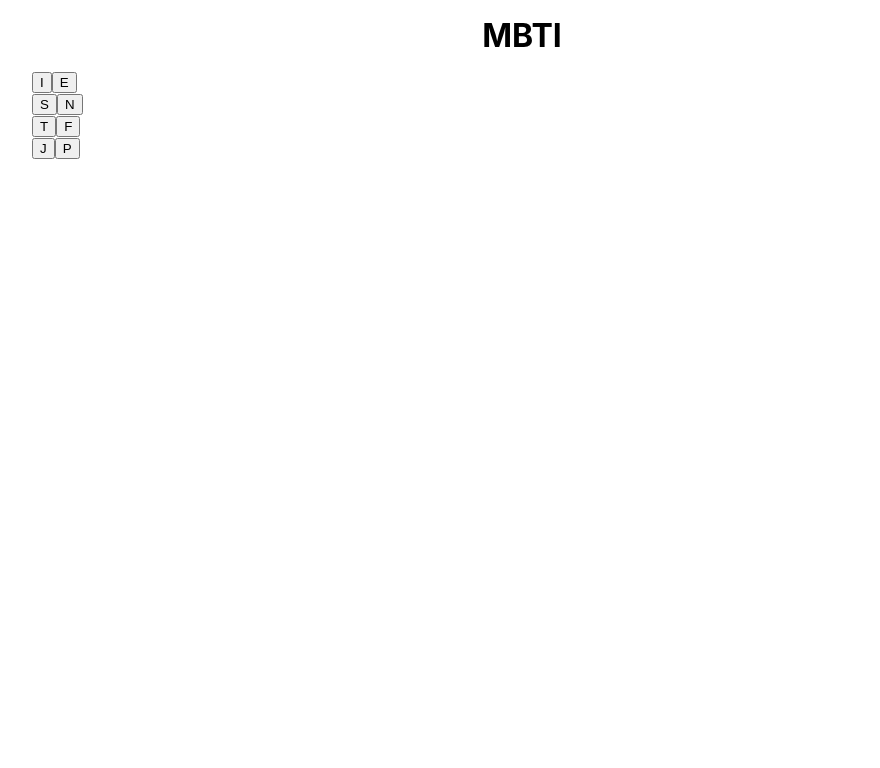
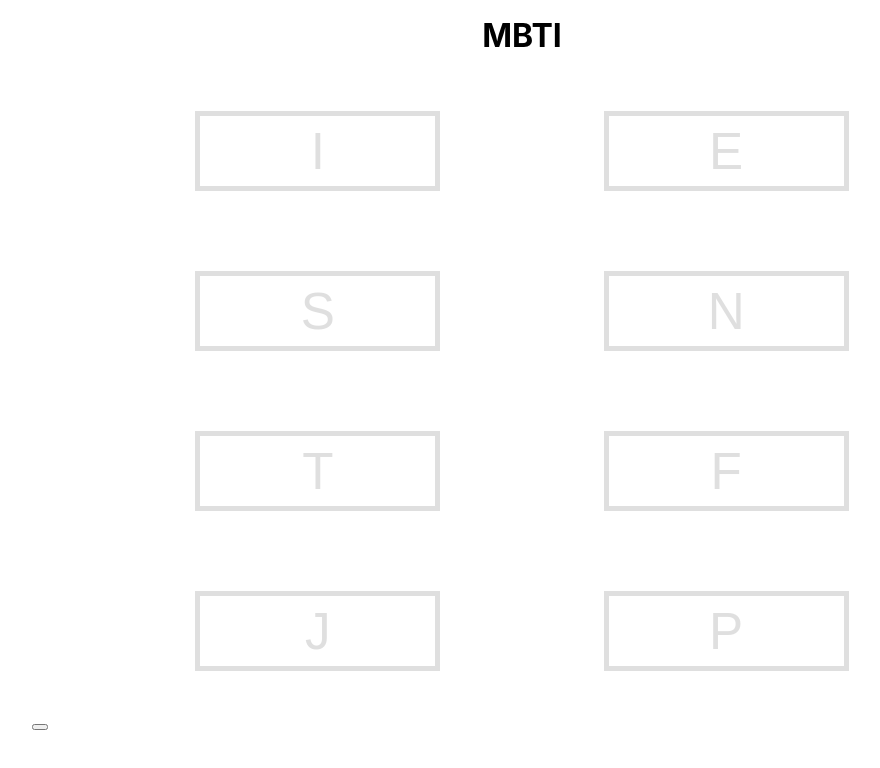
Before and after one commit to nerdchanii/mbti, a React (Vite) app: page /mymbti in a window 1280 px wide. Shown: the top 768 px of the page, without its empty margins (118-998 px from the left). Built offline with nearby package versions, Linux system fonts and the light colour scheme.

Commit message:
add view choose mbti

```diff
--- a/src/components/layout/index.jsx
+++ b/src/components/layout/index.jsx
@@ -8,7 +8,7 @@
   return (
     <div className={className}>
       <Headers className="Header" />
-      <div>{children}</div>
+      {children}
     </div>
   );
 }
--- /dev/null
+++ b/src/components/mbti/Char.jsx
@@ -0,0 +1,7 @@
+import React from "react";
+
+function Char({ char }) {
+  return <span>{char}</span>;
+}
+
+export default Char;
--- a/src/components/pages/MyMbti.jsx
+++ b/src/components/pages/MyMbti.jsx
@@ -1,7 +1,8 @@
 import React, { useState } from "react";
-import ChooseCharacter from "../ChooseCharacter";
 import Layout from "../layout";
-
+import ChooseCharacter from "../mbti/ChooseCharacter";
+import Char from "../mbti/Char";
+import "./myMbti.scss";
 function MyMbti() {
   const [mbti, setMbti] = useState({});
 
@@ -12,9 +13,11 @@
     });
     console.log(mbti);
   };
+
+  const make = () => {};
   return (
     <Layout>
-      <div>
+      <div className="select-section">
         <ChooseCharacter
           className="choose-container"
           name="IE"
@@ -40,12 +43,13 @@
           values={["J", "P"]}
         ></ChooseCharacter>
       </div>
-      <div>
-        <span>{mbti.IE}</span>
-        <span>{mbti.SN}</span>
-        <span>{mbti.TF}</span>
-        <span>{mbti.JP}</span>
+      <div className="result-section">
+        <Char char={mbti.IE} />
+        <Char char={mbti.SN} />
+        <Char char={mbti.TF} />
+        <Char char={mbti.JP} />
       </div>
+      <button onClick={make}></button>
     </Layout>
   );
 }
--- /dev/null
+++ b/src/components/pages/myMbti.scss
@@ -0,0 +1,35 @@
+.select-section{
+  display: flex;
+  flex-direction: column;
+  justify-content: space-evenly;
+  align-items: center;
+  height:80vh;
+  .choose-container{
+    display: flex;
+    width: 100%;
+    height: 100%;
+    justify-content: space-evenly;
+    align-items: center;
+    input{
+      width: 25%;
+      height: 50%;
+      font-size: 4vw;
+      background: white;
+      border: 5px solid #99999950;
+      color: #99999950;
+    }
+   & + &{
+    margin-top: 5%;
+   }
+
+  }
+
+}
+
+.result-section{
+  display: flex;
+  justify-content: center;
+  font-size: 4vw;
+  align-items: center;
+
+}
```
Also changed, not shown: src/components/mbti/ChooseCharacter.jsx (renamed from src/components/ChooseCharacter.jsx).
